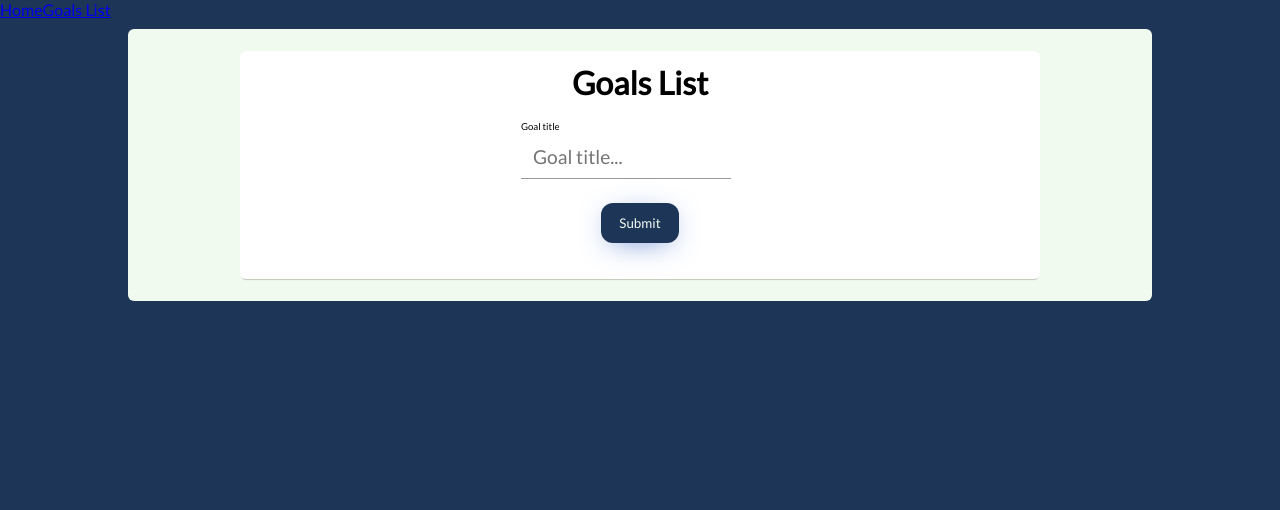
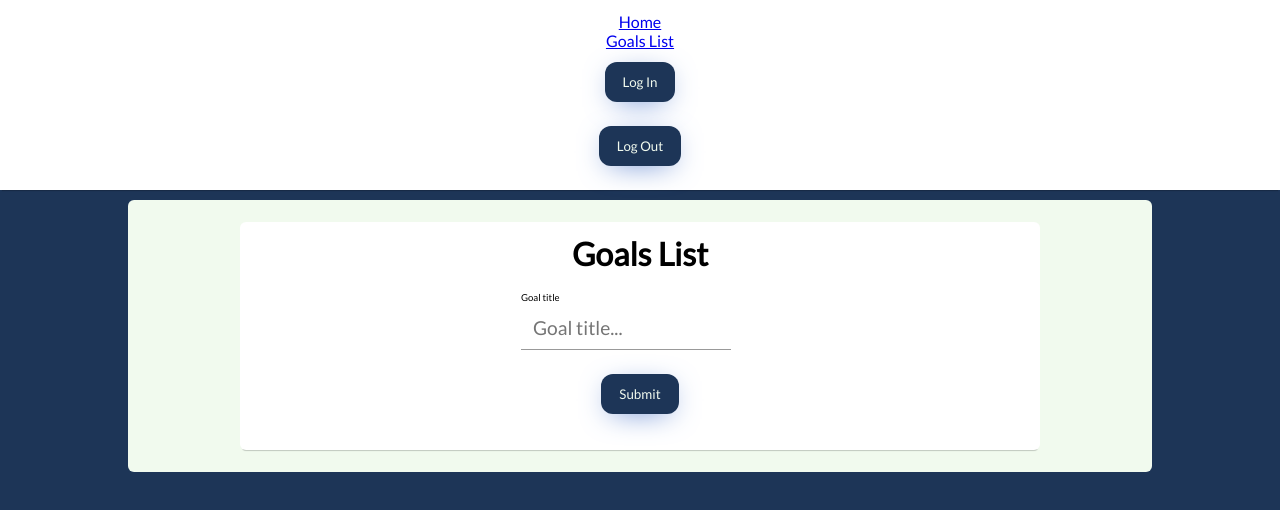
Before and after one commit to BorysMaciuch/goalsorganizer, a React (Create React App) app: page /goalslist in a window 1280 px wide. Shown: the top 510 px of the page. Built offline with nearby package versions, Linux system fonts and the light colour scheme; no server answers.

Commit message:
Add auth0 basic setup

```diff
--- a/package.json
+++ b/package.json
@@ -3,6 +3,7 @@
   "version": "0.1.0",
   "private": true,
   "dependencies": {
+    "@auth0/auth0-react": "^1.2.0",
     "@testing-library/jest-dom": "^5.11.5",
     "@testing-library/react": "^11.1.0",
     "@testing-library/user-event": "^12.1.10",
--- a/src/components/GoalsList/index.tsx
+++ b/src/components/GoalsList/index.tsx
@@ -4,6 +4,7 @@ import { v4 as uuidv4 } from "uuid";
 import { Goal } from "../Goal";
 import { Container } from "../Container/styled";
 import { theme } from "../../styles";
+import { useAuth0 } from '@auth0/auth0-react';
 
 interface GoalType {
   title: string;
@@ -32,9 +33,12 @@ const GoalsList: React.FC<GoalsListType> = ({
   useEffect(() => {
     handleGetGoals();
   }, []);
+  const { user } = useAuth0();
 
   return (
     <>
+
+    {user && user.sub}
       {goals.map((goal: GoalType) => (
         <Goal
           key={uuidv4()}
--- a/src/components/NavBar/index.tsx
+++ b/src/components/NavBar/index.tsx
@@ -1,11 +1,16 @@
 import React from "react";
 import { Link } from "react-router-dom";
+import LoginButton from '../LoginButton/index'
+import LogoutButton from '../LogoutButton/index'
+import { NavBarStyled } from './styled'
 
 const NavBar: React.FC = () => {
-  return <nav>
-      <Link to='/'>Home</Link>
-      <Link to='/goalslist'>Goals List</Link>
-  </nav>;
+  return <NavBarStyled>
+    <Link to='/'>Home</Link>
+    <Link to='/goalslist'>Goals List</Link>
+    <LoginButton />
+    <LogoutButton />
+  </NavBarStyled>;
 };
 
 export default NavBar;
--- a/src/index.tsx
+++ b/src/index.tsx
@@ -3,14 +3,26 @@ import ReactDOM from "react-dom";
 import "./index.css";
 import App from "./App";
 import { BrowserRouter as Router} from "react-router-dom";
+import { Auth0Provider } from "@auth0/auth0-react"
+
+const domain = process.env.REACT_APP_AUTH0_DOMAIN!
+const clientId = process.env.REACT_APP_AUTH0_CLIENT_ID!
 
 ReactDOM.render(
   <React.StrictMode>
+
     <Router>
+    <Auth0Provider
+      domain={domain}
+      clientId={clientId}
+      redirectUri={window.location.origin}
+    >
       <App />
+    </Auth0Provider>
 
     </Router>
   </React.StrictMode>,
+
   document.getElementById("root")
 );
 
```
Also changed, not shown: 1 other file (tests, documents, lock files or other folders).
